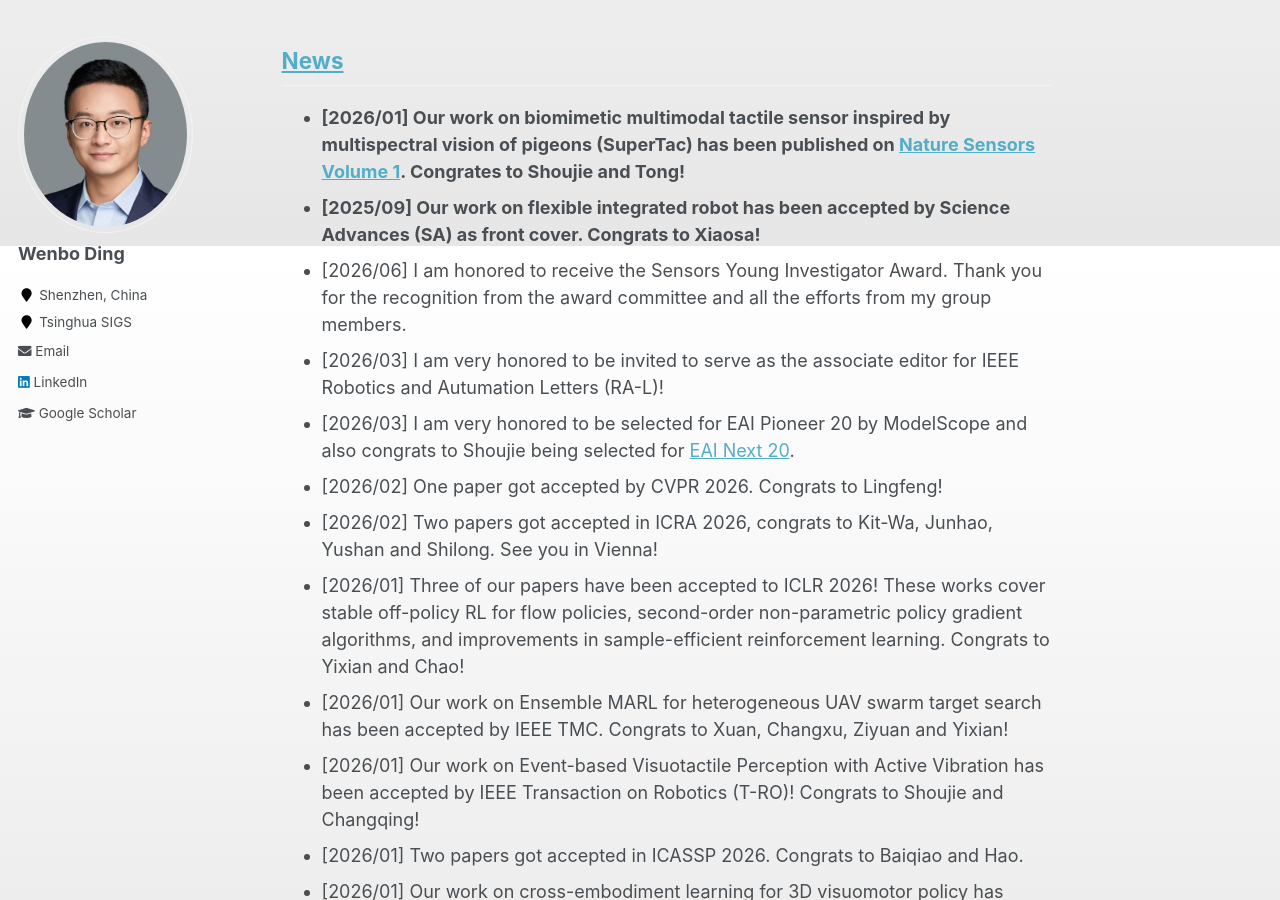
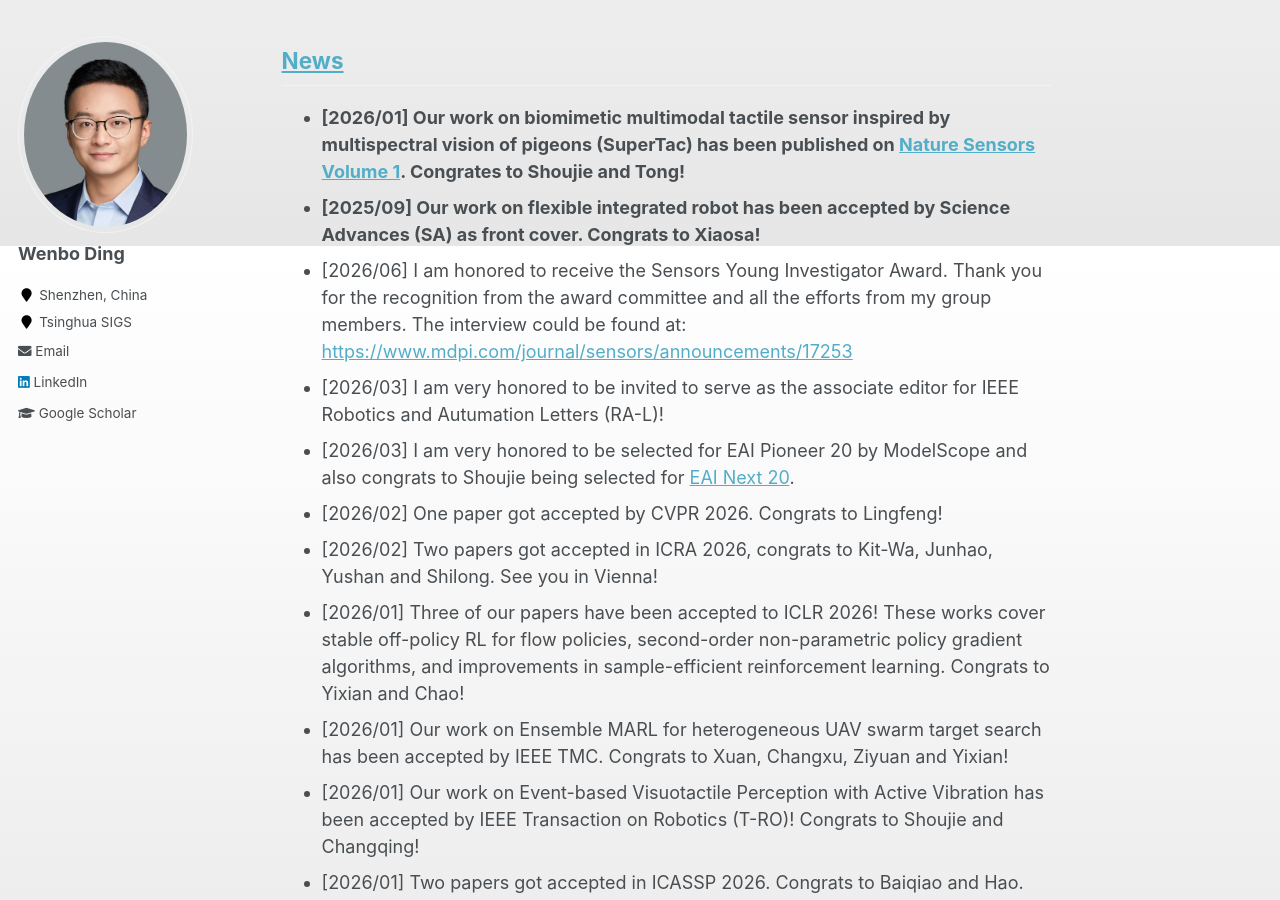
Before and after one commit to whenboy07/whenboy07.github.io, a Jekyll site: the page built from _pages/about.md, in a window 1280 px wide and 900 px high, scrolled down 1554 px. Built offline with Jekyll 4.4.1, drawn with Linux system fonts in a browser that asks for light colours.

Commit message:
update news

```diff
--- a/_pages/about.md
+++ b/_pages/about.md
@@ -38,7 +38,7 @@
 ## [News](/news/)
 * **[2026/01] Our work on biomimetic multimodal tactile sensor inspired by multispectral vision of pigeons (SuperTac) has been published on [Nature Sensors Volume 1](https://www.nature.com/articles/s44460-025-00006-y). Congrates to Shoujie and Tong!**
 * **[2025/09] Our work on flexible integrated robot has been accepted by Science Advances (SA) as front cover. Congrats to Xiaosa!**
-* [2026/06] I am honored to receive the Sensors Young Investigator Award. Thank you for the recognition from the award committee and all the efforts from my group members.
+* [2026/06] I am honored to receive the Sensors Young Investigator Award. Thank you for the recognition from the award committee and all the efforts from my group members. The interview could be found at: [https://www.mdpi.com/journal/sensors/announcements/17253](https://www.mdpi.com/journal/sensors/announcements/17253)
 * [2026/03] I am very honored to be invited to serve as the associate editor for IEEE Robotics and Autumation Letters (RA-L)!
 * [2026/03] I am very honored to be selected for EAI Pioneer 20 by ModelScope and also congrats to Shoujie being selected for [EAI Next 20](https://modelscope.cn/brand/view/EAI-100).
 * [2026/02] One paper got accepted by CVPR 2026. Congrats to Lingfeng!
```
Also changed, not shown: _pages/news.md (+1 -1 lines).
